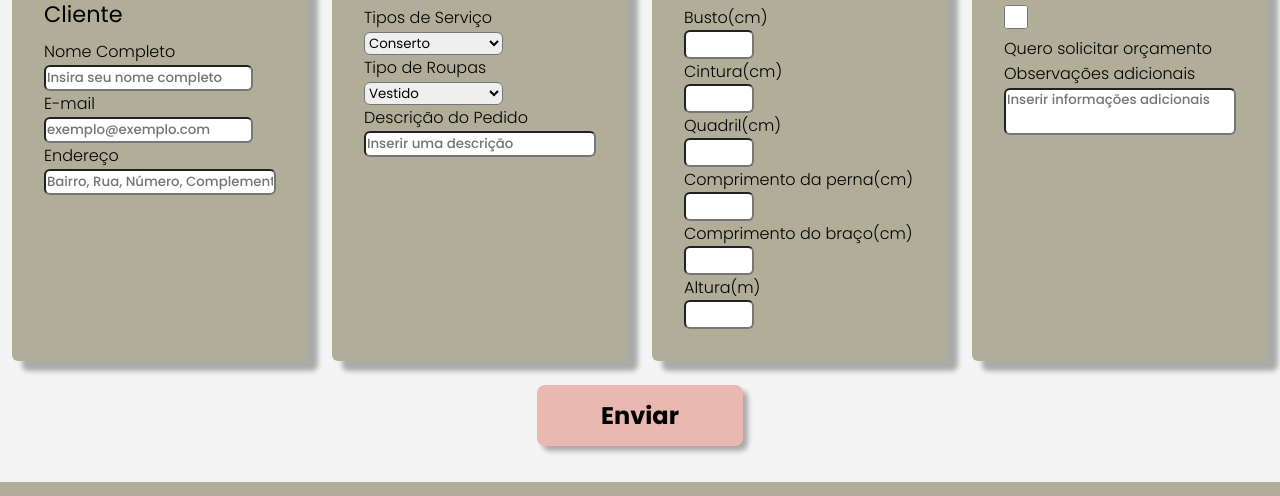
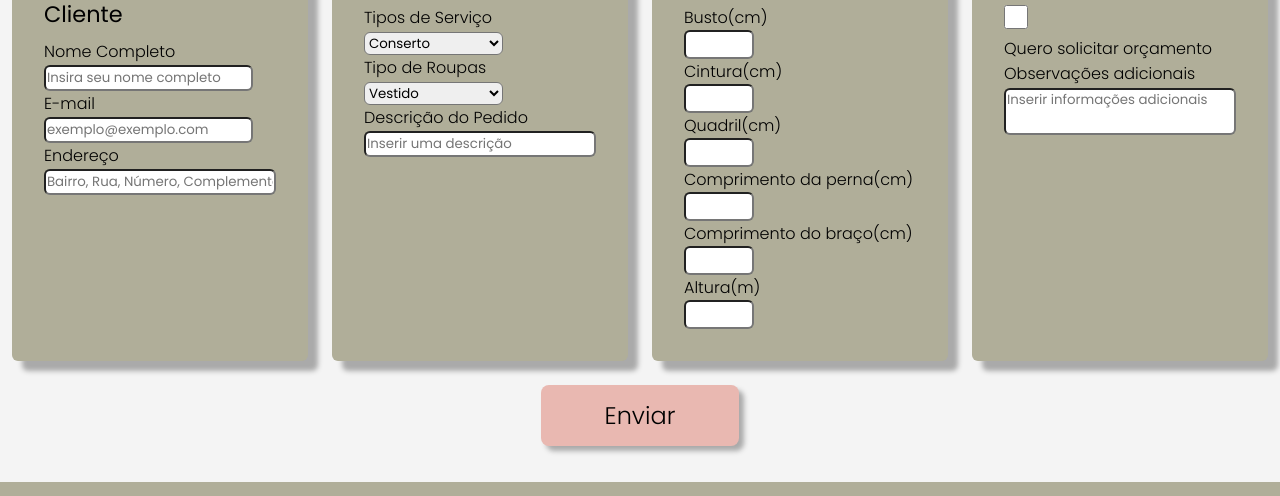
Before and after one commit to lunguinhoantonio/zana-costura, a plain HTML site: page sobMedida.html in a window 1280 px wide. Shown: the part 289-785 px from the top of the page. Drawn offline with nearby package versions, Linux system fonts and the light colour scheme; a script that the page names is missing.

Commit message:
Updated font weights for input placeholders and main button

```diff
--- a/styles/sobMedidaStyle.css
+++ b/styles/sobMedidaStyle.css
@@ -222,7 +222,7 @@ nav h2 {
 #input-endereco,
 #input-descricaoPedido,
 #input-infoAdd::placeholder {
-    font-weight: 500;
+    font-weight: 400;
     padding:0.4%;
 }
 
@@ -237,6 +237,7 @@ main button {
     font-size: 150%;
     gap: 8px;
     margin: 12px auto;
+    font-weight: 300;
     box-shadow: 5px 5px 5px #aaaaaa;
 }
 button:hover {
```
